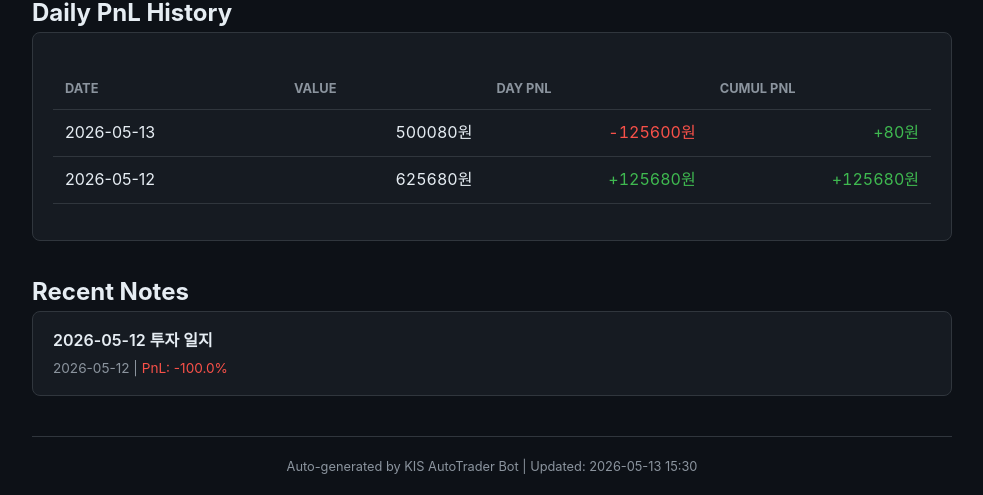
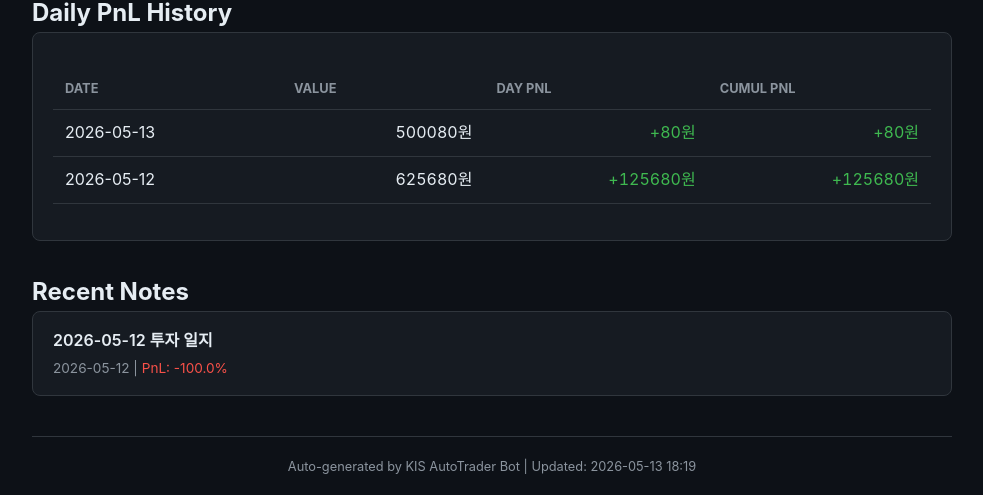
Before and after one commit to BudongJW/kis-trading-journal, a Jekyll site: the page built from index.html, in a window 1280 px wide. Shown: the part 781-1276 px from the top of the page, without its empty margins (148-1131 px from the left). Built offline with Jekyll 4.4.1, drawn with Linux system fonts in a browser that asks for light colours.

Commit message:
auto: portfolio update 18:19

```diff
--- a/_data/portfolio.json
+++ b/_data/portfolio.json
@@ -1,5 +1,5 @@
 {
-  "updated_at": "2026-05-13T15:30:42.663050",
+  "updated_at": "2026-05-13T18:19:49.966976",
   "initial_capital": 500000,
   "cash": 500080,
   "holdings": [
@@ -42,7 +42,7 @@
       "total_value": 500080,
       "cash": 500080,
       "holdings_value": 0,
-      "day_pnl": -125600,
+      "day_pnl": 80,
       "cumul_pnl": 80
     }
   ],
```
